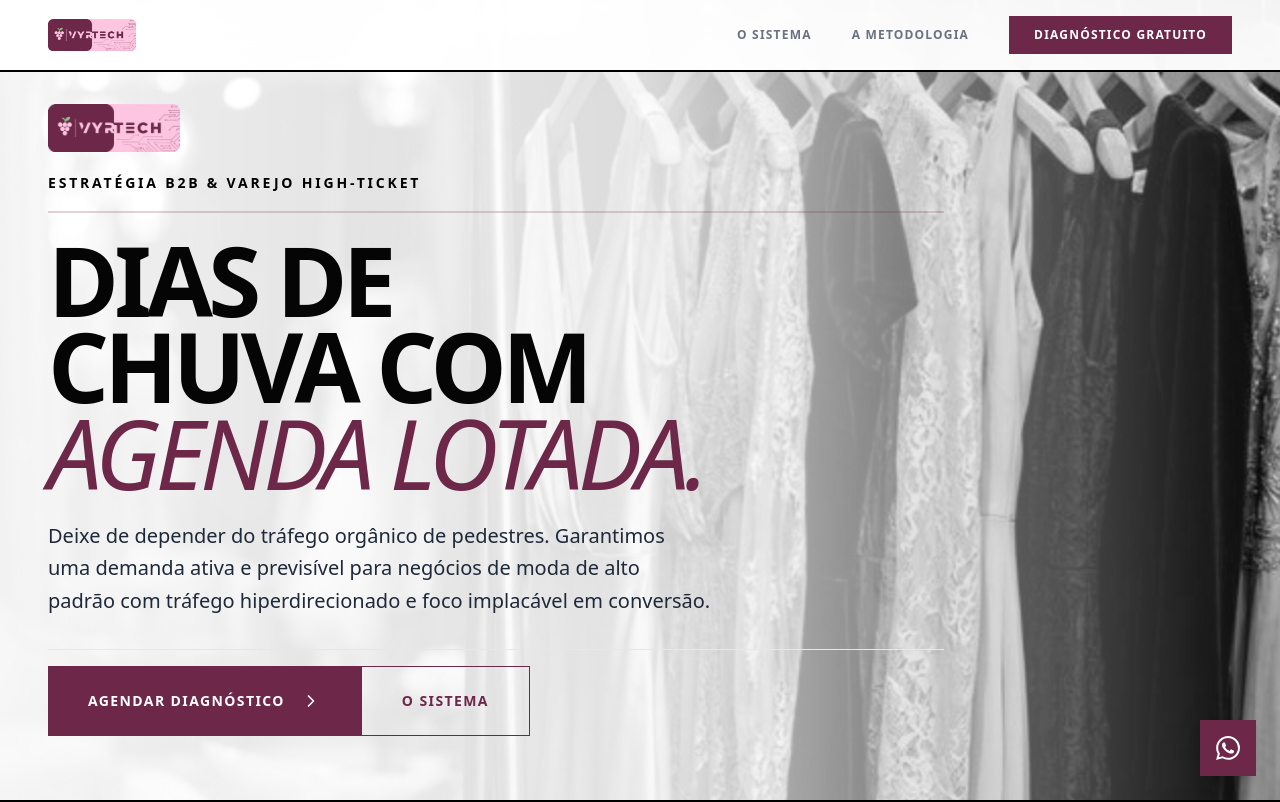
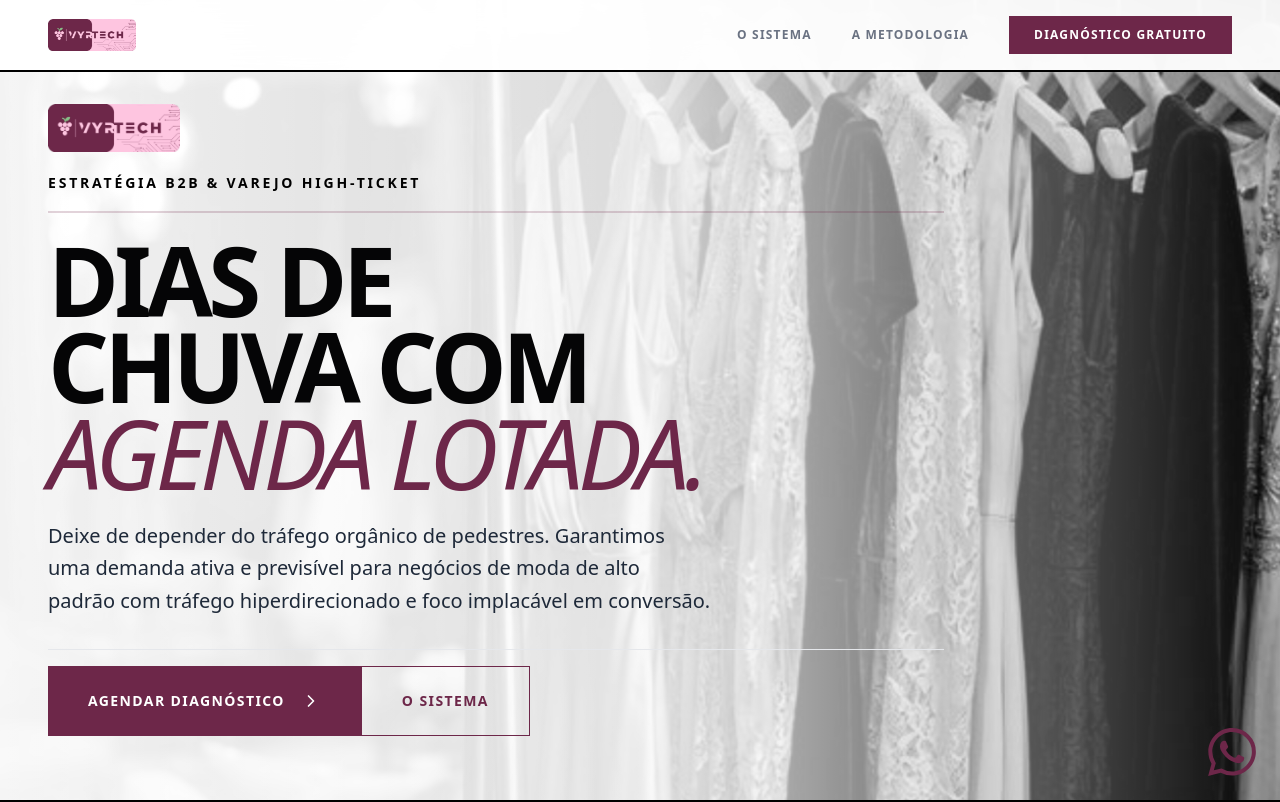
Before and after one commit to jooh44/site-vyrtech, a Next.js app: page /locacao-de-roupas in a window 1280 px wide. Shown: the top 802 px of the page. Built offline with nearby package versions, Linux system fonts and the light colour scheme.

Commit message:
fix: editorial WhatsApp button is now bare SVG icon, no box

```diff
--- a/src/components/ui/WhatsAppButtonEditorial.tsx
+++ b/src/components/ui/WhatsAppButtonEditorial.tsx
@@ -1,7 +1,5 @@
 "use client";
 
-// Editorial/wine style for Locação de Roupas page
-// Replace WHATSAPP_NUMBER with the actual number (with country code, no symbols)
 const WHATSAPP_NUMBER = "5500000000000";
 const WHATSAPP_MESSAGE = "Olá! Vim pelo site da Vyrtech e gostaria de saber mais sobre locação de roupas.";
 
@@ -14,33 +12,9 @@ export function WhatsAppButtonEditorial() {
             target="_blank"
             rel="noopener noreferrer"
             aria-label="Falar no WhatsApp"
-            className="fixed bottom-6 right-6 z-50 group flex items-center gap-3"
+            className="fixed bottom-6 right-6 z-50 hover:scale-110 active:scale-95 transition-transform duration-200"
         >
-            {/* Tooltip label */}
-            <span className="
-                opacity-0 group-hover:opacity-100
-                translate-x-2 group-hover:translate-x-0
-                transition-all duration-300 ease-out
-                bg-white border-2 border-[#6D2749]
-                text-[#6D2749] text-xs font-bold tracking-widest uppercase
-                px-4 py-2 whitespace-nowrap
-            ">
-                Falar no WhatsApp
-            </span>
-
-            {/* Button */}
-            <div className="
-                w-14 h-14
-                bg-[#6D2749]
-                border-2 border-[#6D2749]
-                flex items-center justify-center
-                hover:bg-[#FFC5E1]
-                transition-all duration-300
-                hover:scale-110 active:scale-95
-                shadow-lg
-            ">
-                <WhatsAppIcon className="w-6 h-6 text-white group-hover:[color:#6D2749]" />
-            </div>
+            <WhatsAppIcon className="w-12 h-12 text-[#6D2749] hover:text-[#521c35] transition-colors" />
         </a>
     );
 }
```
